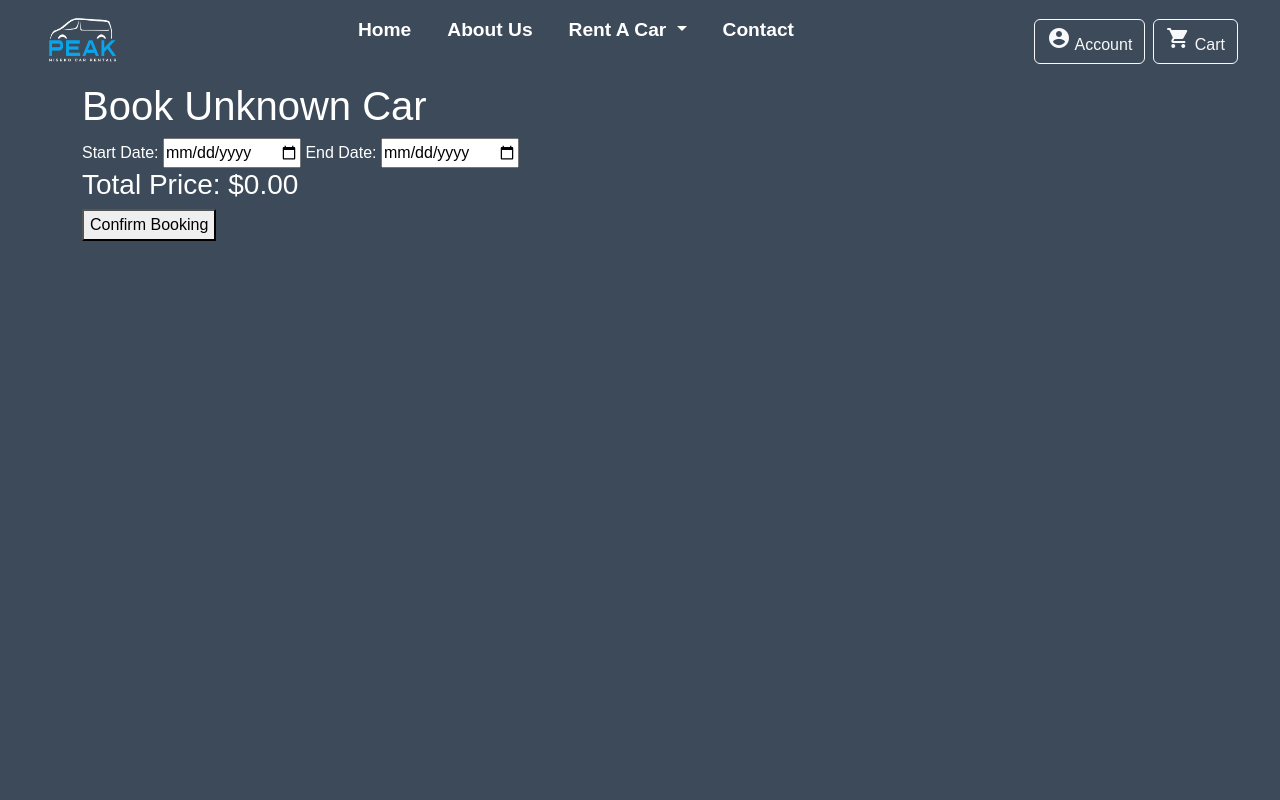
After one commit to kannonraj/INF1005-P3-10, a PHP site: page /booking.php in a window 1280 px wide. The commit adds this page. Run offline with PHP 8.4, Linux system fonts and the light colour scheme; some libraries are stand-ins or nearby versions.

Commit message:
confirm booking, booking page etc.

```diff
--- /dev/null
+++ b/booking.php
@@ -0,0 +1,63 @@
+<?php
+$title = "Booking";
+include 'inc/head.inc.php'; // Include header
+include 'inc/nav.inc.php'; // Include navigation
+
+// Retrieve car name and price from URL parameters
+$carName = isset($_GET['car']) ? htmlspecialchars($_GET['car']) : 'Unknown Car';
+$carPrice = isset($_GET['price']) ? htmlspecialchars($_GET['price']) : '$0/day';
+?>
+
+<!DOCTYPE html>
+<html lang="en">
+<head>
+    <title>Book <?php echo $carName; ?> | PEAK Rentals</title>
+    <link rel="stylesheet" href="styles/booking.css"> <!-- Separate styling for booking page -->
+    <script>
+function calculateTotal() {
+    const pricePerDay = parseFloat(document.getElementById("price").value.replace(/[^0-9.]/g, ''));
+    const startDate = new Date(document.getElementById("start-date").value);
+    const endDate = new Date(document.getElementById("end-date").value);
+
+    if (!isNaN(startDate) && !isNaN(endDate) && startDate < endDate) {
+        const diffTime = Math.abs(endDate - startDate);
+        const diffDays = Math.ceil(diffTime / (1000 * 60 * 60 * 24));
+        const totalPrice = (pricePerDay * diffDays).toFixed(2);
+
+        document.getElementById("total-price").innerText = "$" + totalPrice;
+        document.getElementById("total-price-input").value = totalPrice; // Store in hidden field
+    } else {
+        document.getElementById("total-price").innerText = "Select valid dates";
+        document.getElementById("total-price-input").value = ""; // Clear hidden field
+    }
+}
+
+            if (!isNaN(startDate) && !isNaN(endDate) && startDate < endDate) {
+                const diffTime = Math.abs(endDate - startDate);
+                const diffDays = Math.ceil(diffTime / (1000 * 60 * 60 * 24));
+                document.getElementById("total-price").innerText = "$" + (pricePerDay * diffDays).toFixed(2);
+            } else {
+                document.getElementById("total-price").innerText = "Select valid dates";
+            }
+    </script>
+</head>
+<body>
+    <div class="container">
+        <h1>Book <?php echo $carName; ?></h1>
+        <form action="confirm-booking.php" method="POST">
+            <input type="hidden" name="car" value="<?php echo $carName; ?>">
+            <input type="hidden" name="price" id="price" value="<?php echo $carPrice; ?>">
+
+            <label for="start-date">Start Date:</label>
+            <input type="date" id="start-date" name="start-date" required onchange="calculateTotal()">
+
+            <label for="end-date">End Date:</label>
+            <input type="date" id="end-date" name="end-date" required onchange="calculateTotal()">
+
+            <h3>Total Price: <span id="total-price">$0.00</span></h3>
+
+            <button type="submit" class="confirm-btn">Confirm Booking</button>
+        </form>
+    </div>
+</body>
+</html>
--- a/car-listings.php
+++ b/car-listings.php
@@ -58,7 +58,7 @@ $cars = [
                     echo "<img src='" . $car['image'] . "' alt='" . $car['name'] . "'>";
                     echo "<h3>" . $car['name'] . "</h3>";
                     echo "<p>Price: " . $car['price'] . "</p>";
-                    echo "<button>Rent Now</button>";
+                    echo "<a href='booking.php?car=" . urlencode($car['name']) . "&price=" . urlencode($car['price']) . "' class='btn btn-primary rent-now-btn'>Rent Now</a>";
                     echo "</div>";
                 }
             } else {
```
Also changed, not shown: confirm-booking.php (added, +26 -0 lines), css/booking.css (added, +60 -0 lines), css/cars.css (+17 -0 lines).
